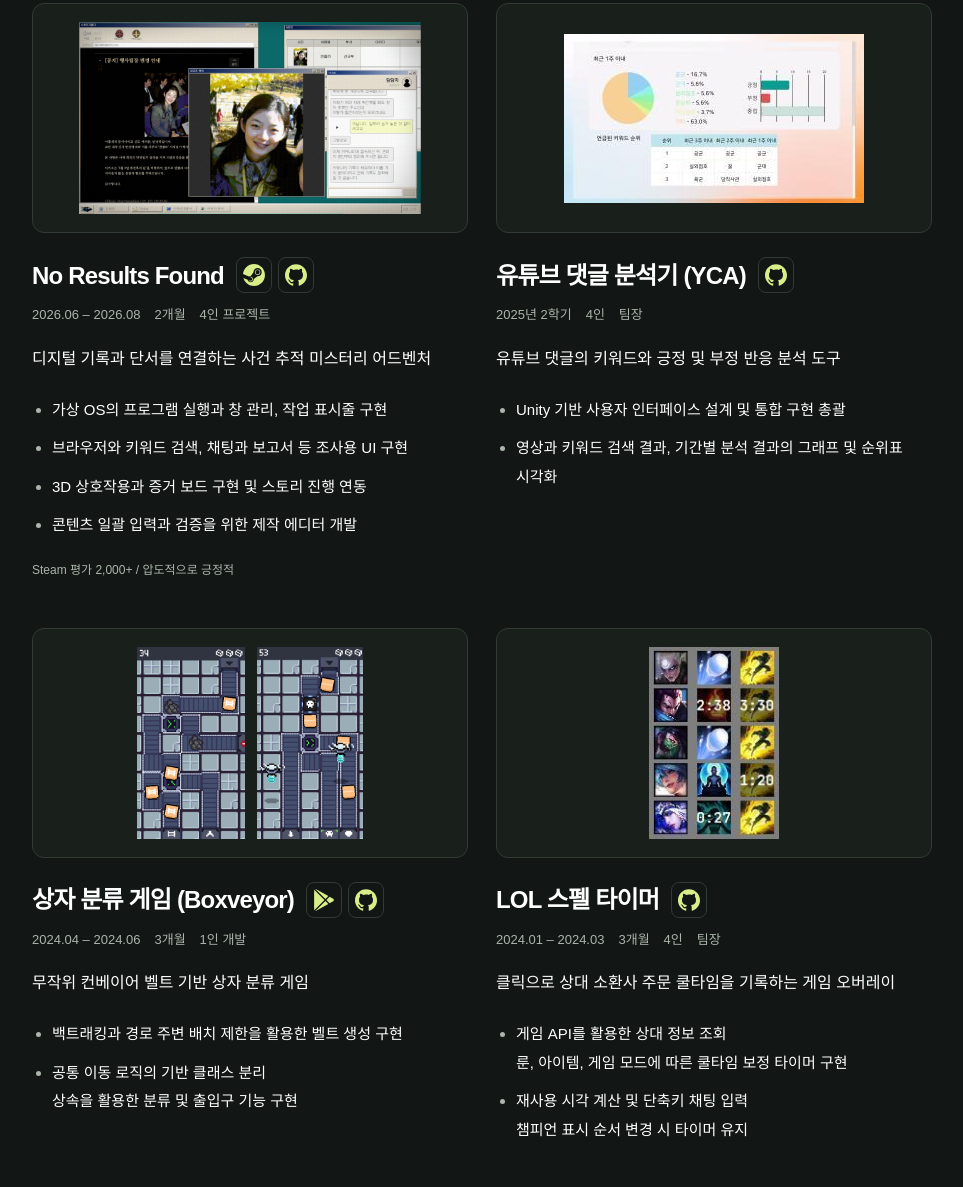
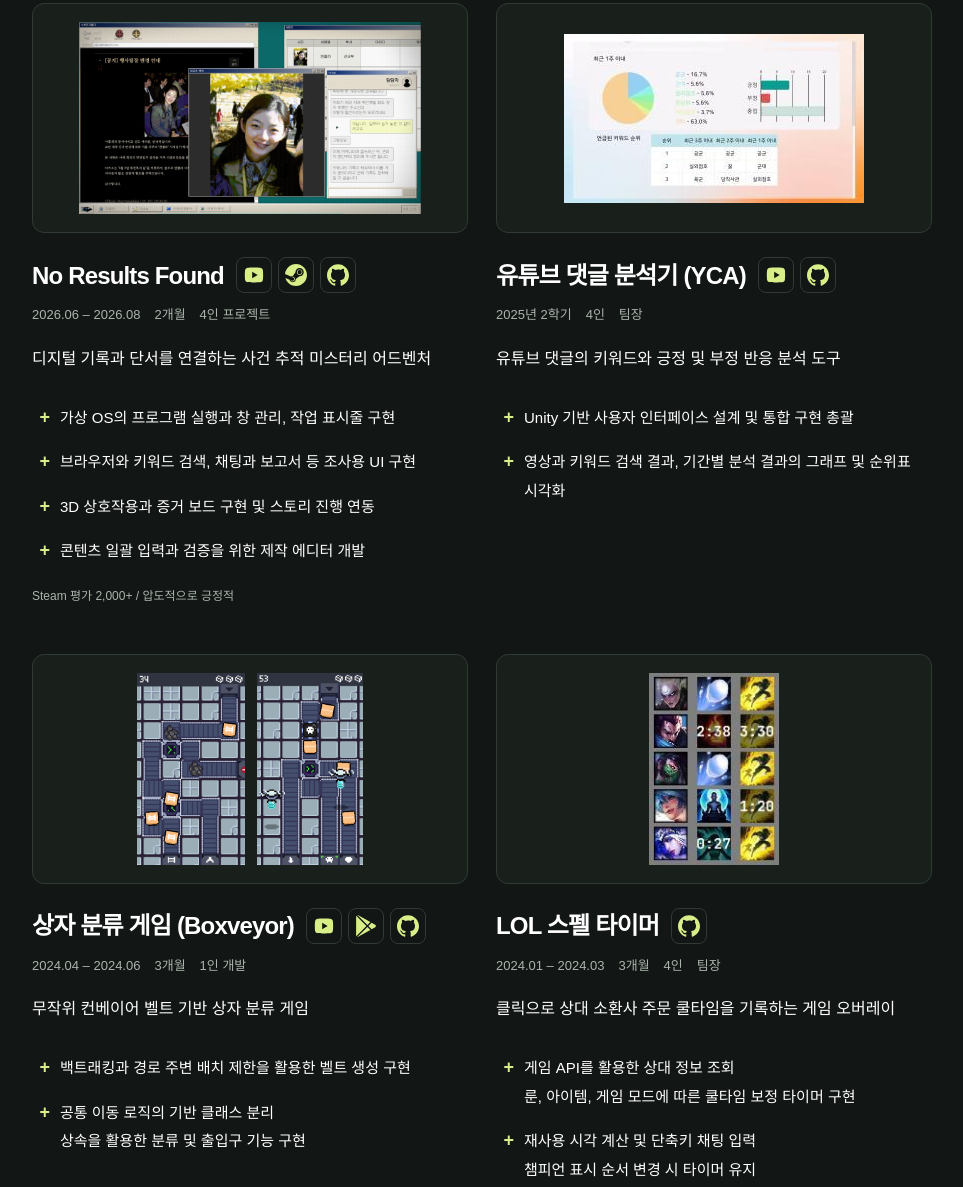
Before and after one commit to qjaxoddl522/qjaxoddl522.github.io, a plain HTML site: page index.html in a window 1280 px wide. Shown: the part 1639-2826 px from the top of the page, without its empty margins (292-1255 px from the left). Drawn offline with Linux system fonts and the light colour scheme.

Commit message:
프로젝트 영상 추가 및 수정

```diff
--- a/assets/styles.css
+++ b/assets/styles.css
@@ -159,9 +159,9 @@ a:focus-visible {
 .project-title { margin: 0; font-size: 24px; line-height: 1.4; letter-spacing: -.035em; }
 .project-meta { display: flex; flex-wrap: wrap; gap: 2px 14px; margin: 10px 0 0; color: var(--muted); font-size: 13px; line-height: 1.8; }
 .project-description { margin: 18px 0 0; color: var(--ink); font-size: 16px; line-height: 1.8; }
-.project-points { padding-left: 20px; margin: 22px 0 0; font-size: 15px; line-height: 1.9; }
-.project-points li + li { margin-top: 10px; }
-.project-points li::marker { color: var(--muted); }
+.project-points { padding-left: 28px; margin: 26px 0 0; font-size: 15px; line-height: 1.9; }
+.project-points li + li { margin-top: 12px; }
+.project-points li::marker { content: "+  "; color: var(--accent); font-size: 18px; font-weight: 800; }
 .project-points strong { color: var(--accent); font-weight: 650; }
 .project-icon-link { display: inline-flex; align-items: center; justify-content: center; width: 36px; height: 36px; border: 1px solid var(--line); border-radius: 8px; vertical-align: middle; text-decoration: none; }
 .project-icon-link img { display: block; }
--- a/index.html
+++ b/index.html
@@ -109,6 +109,7 @@
           <p>게임 개발과 도구 제작<br>주요 구현 기능</p>
         </header>
         <div class="project-content">
+          <!-- 프로젝트 링크는 영상, 실행/스토어, GitHub 순서로 배치합니다. -->
           <div class="project-grid">
             <article class="project-card" aria-labelledby="nrf-title">
               <figure class="project-media">
@@ -117,6 +118,7 @@
               <div class="project-heading">
                 <h3 class="project-title" id="nrf-title">No Results Found</h3>
                 <div class="project-links">
+                  <a href="https://youtu.be/h0CLR94gdYg" target="_blank" rel="noopener noreferrer" aria-label="No Results Found 한국어 트레일러 YouTube 영상, 새 탭" class="project-icon-link" title="트레일러 보기"><img src="assets/youtube.svg" width="22" height="22" alt="" aria-hidden="true"></a>
                   <a href="https://store.steampowered.com/app/4911390/No_Results_Found/" target="_blank" rel="noopener noreferrer" aria-label="No Results Found Steam 페이지, 새 탭" class="project-icon-link" title="Steam 열기"><img src="assets/steam.svg" width="22" height="22" alt="" aria-hidden="true"></a>
                   <a href="https://github.com/qjaxoddl522/NoResultsFound_Scripts" target="_blank" rel="noopener noreferrer" aria-label="No Results Found GitHub 코드, 새 탭" class="project-icon-link" title="GitHub 열기"><img src="assets/github.svg" width="22" height="22" alt="" aria-hidden="true"></a>
                 </div>
@@ -138,6 +140,7 @@
               <div class="project-heading">
                 <h3 class="project-title" id="yca-title">유튜브 댓글 분석기 (YCA)</h3>
                 <div class="project-links">
+                  <a href="https://youtu.be/Q5sHMpIH5vY" target="_blank" rel="noopener noreferrer" aria-label="유튜브 댓글 분석기 (YCA) YouTube 영상, 새 탭" class="project-icon-link" title="영상 보기"><img src="assets/youtube.svg" width="22" height="22" alt="" aria-hidden="true"></a>
                   <a href="https://github.com/qjaxoddl522/YCA" target="_blank" rel="noopener noreferrer" aria-label="유튜브 댓글 분석기 (YCA) GitHub 코드, 새 탭" class="project-icon-link" title="GitHub 열기"><img src="assets/github.svg" width="22" height="22" alt="" aria-hidden="true"></a>
                 </div>
               </div>
@@ -156,6 +159,7 @@
               <div class="project-heading">
                 <h3 class="project-title" id="boxveyor-title">상자 분류 게임 (Boxveyor)</h3>
                 <div class="project-links">
+                  <a href="https://youtube.com/shorts/Xhb9bkItgdk" target="_blank" rel="noopener noreferrer" aria-label="상자 분류 게임 (Boxveyor) YouTube 영상, 새 탭" class="project-icon-link" title="영상 보기"><img src="assets/youtube.svg" width="22" height="22" alt="" aria-hidden="true"></a>
                   <a href="https://play.google.com/store/apps/details?id=com.happyslime.Boxveyor" target="_blank" rel="noopener noreferrer" aria-label="상자 분류 게임 (Boxveyor) Google Play 페이지, 새 탭" class="project-icon-link" title="Google Play 열기"><img src="assets/google-play.svg" width="22" height="22" alt="" aria-hidden="true"></a>
                   <a href="https://github.com/qjaxoddl522/Boxveyor" target="_blank" rel="noopener noreferrer" aria-label="상자 분류 게임 (Boxveyor) GitHub 코드, 새 탭" class="project-icon-link" title="GitHub 열기"><img src="assets/github.svg" width="22" height="22" alt="" aria-hidden="true"></a>
                 </div>
```
Also changed, not shown: assets/youtube.svg (added).
